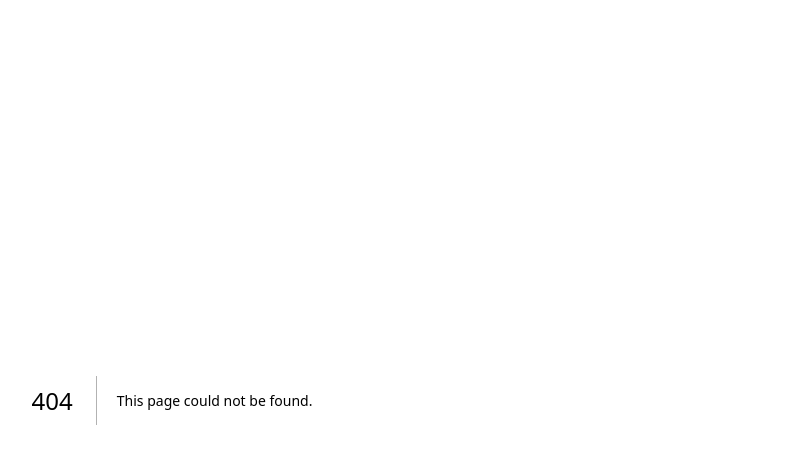
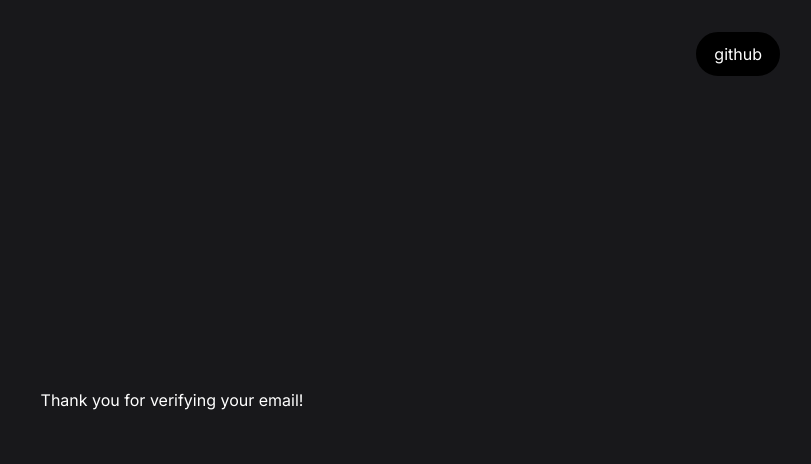
Before and after one commit to wiyantoeric/portfolio, a Next.js app: page /audio-store in a window 1280 px wide. Before the commit this address had no page. Shown: the top 464 px of the page, without its empty margins (468-1279 px from the left). Built offline with nearby package versions, Linux system fonts and the light colour scheme.

Commit message:
feat: audio store verification page

```diff
--- /dev/null
+++ b/src/app/audio-store/page.js
@@ -0,0 +1,16 @@
+function AudioStore() {
+  return (
+    <div className="h-screen w-screen bg-zinc-900">
+      <a href="https://github.com/wiyantoeric/audio_store" target="_blank">
+        <button className=" delay-50 absolute right-0 m-8 rounded-full border-2 border-black bg-black px-4 py-2 text-white transition-colors hover:bg-[#2D333B]">
+          github
+        </button>
+      </a>
+      <p className="absolute left-1/2 top-1/2 -translate-x-1/2 -translate-y-1/2 text-white">
+        Thank you for verifying your email!
+      </p>
+    </div>
+  );
+}
+
+export default AudioStore;
--- a/src/app/page.js
+++ b/src/app/page.js
@@ -45,7 +45,7 @@
             }
           </p>
         </div>
-        <div className="fle mt-auto flex w-full gap-4">
+        <div className="mt-auto flex w-full gap-4">
           <a href="https://github.com/wiyantoeric" target="_blank">
             <button className="delay-50 border-2 border-black bg-[#2D333B] p-2 transition-colors hover:bg-[#2d333beb]">
               <svg
```
